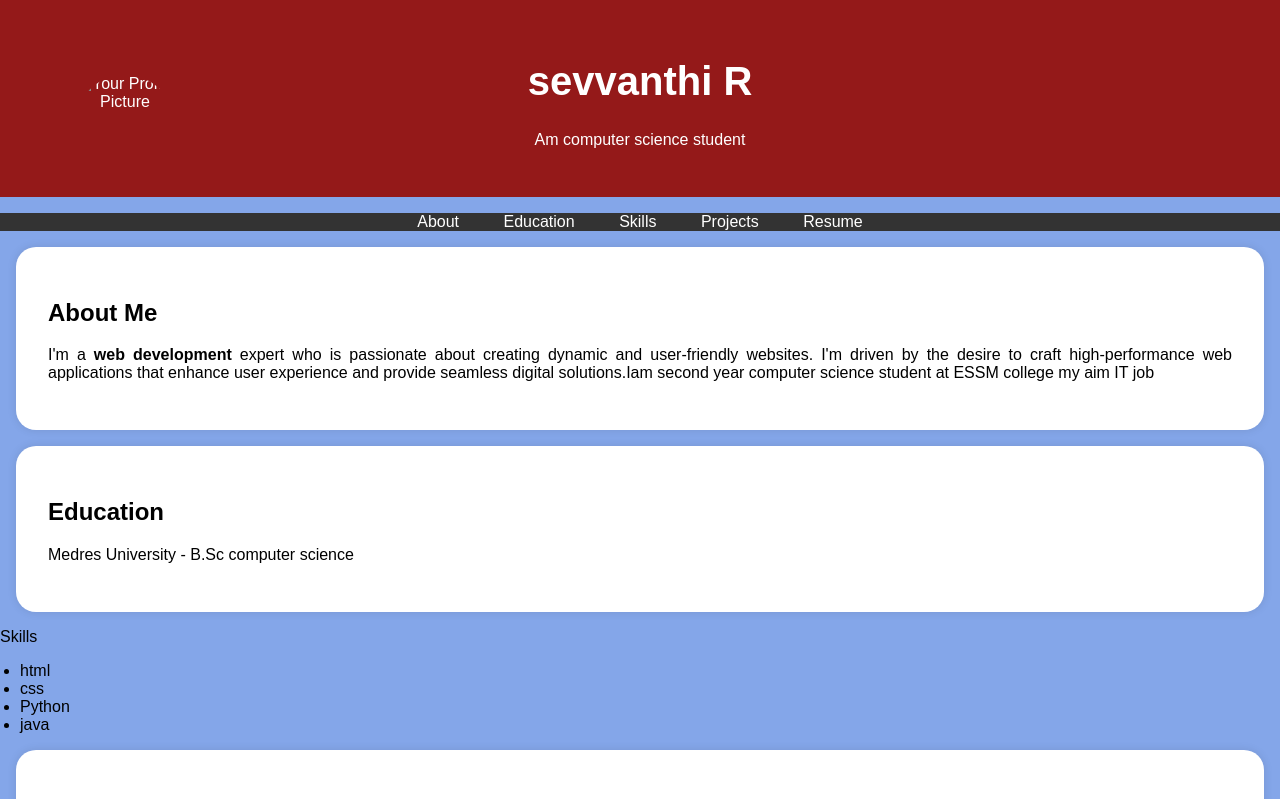
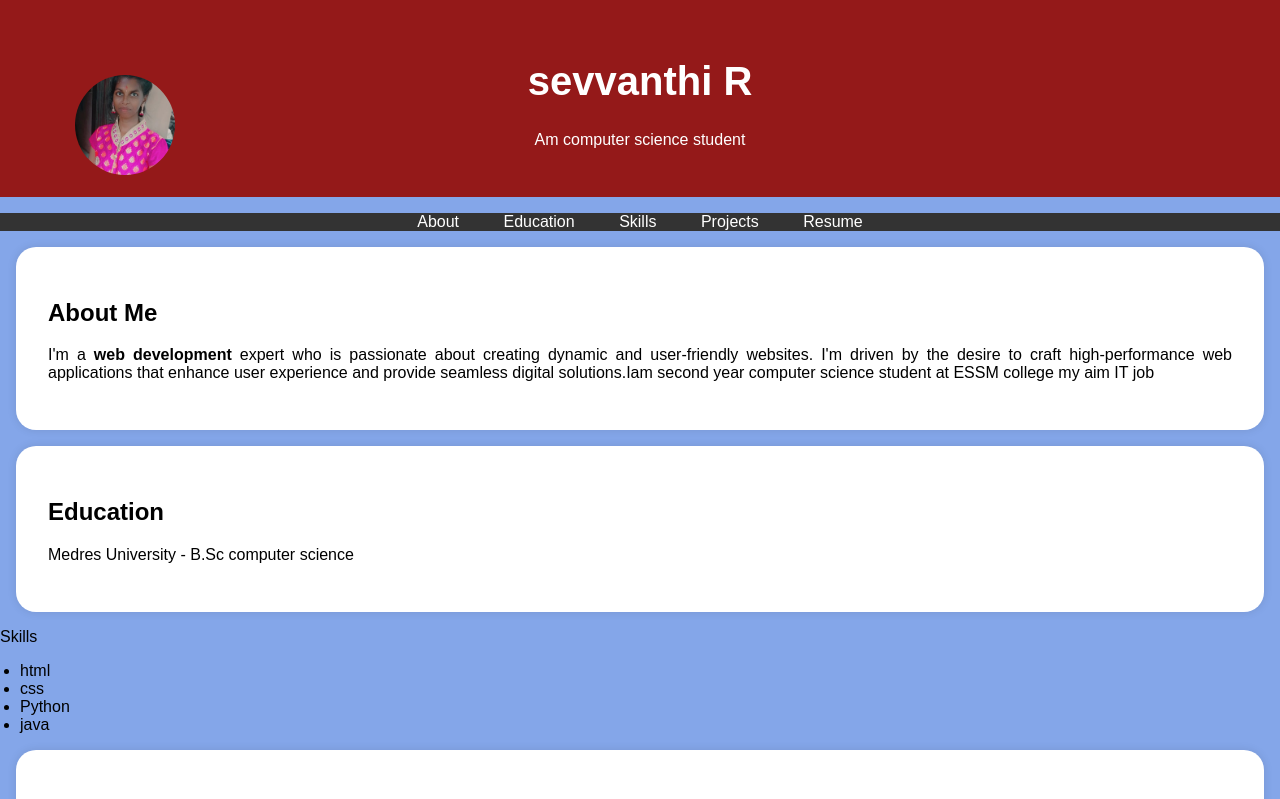
Before and after one commit to sevvanthi788/Sevvandhi.R, a plain HTML site: page index.html in a window 1280 px wide. Shown: the top 799 px of the page. Drawn offline with Linux system fonts and the light colour scheme.

Commit message:
Update index.html

```diff
--- a/index.html
+++ b/index.html
@@ -95,7 +95,7 @@
     <header>
         <div class="header-content">
             <!-- Add your profile picture here -->
-            <img src="passport photo.jpg" alt="Your Profile Picture" class="profile-picture">
+            <img src="Rs.jpg" alt="Your Profile Picture" class="profile-picture">
             <h1>sevvanthi R</h1>
             <p>Am computer science student</p>
         </div>
```
